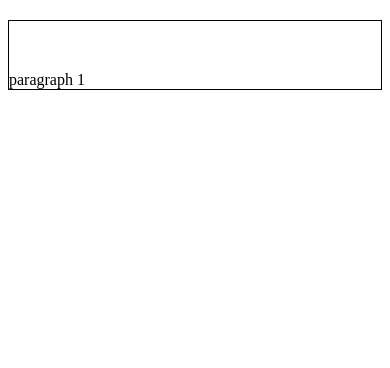
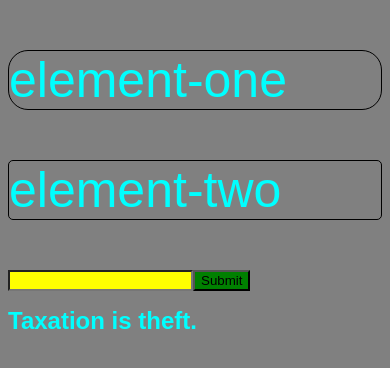
Before and after one commit to josephwilson/frontendfoundations-lecture1-080717, a plain HTML site: page index.html in a window 390 px wide. Drawn offline with nearby package versions, Linux system fonts and the light colour scheme; a web font is replaced by a local one.

Commit message:
at the end of the lecture

```diff
--- /dev/null
+++ b/css/styles.less
@@ -0,0 +1,65 @@
+
+/* an example of a variable for color so it's easier to change colors */
+@primary-color: gray;
+@secondary-color: cyan;
+
+/* using the color vars */
+body{
+    font-family: 'Saira Semi Condensed', sans-serif;
+    background-color: @primary-color;
+    color: @secondary-color;
+}
+
+
+
+/* and example of using vars to stick to "do not repeat yourself" */
+.rounded-corners(@size){
+    moz-border-radius: @size;
+    -webkit-border-radius: @size;
+    border-radius: @size;
+}
+
+/* using the previously created "function" */
+#element-one {
+    border: 1px solid black;
+    .rounded-corners(20px);
+}
+
+#element-two{
+    border: 1px solid black;
+    .rounded-corners(5px);
+}
+
+/* media queries */
+/* screen less than 500px */
+@media(max-width: 500px){
+    p{
+        font-size: 50px;
+    }
+}
+
+/* styling cascading example */
+form
+{
+
+    input
+    {
+        background-color: yellow;
+    }
+
+    button
+    {
+        background-color: green;
+    }
+}
+
+
+@font-base-size: 14px;
+html{
+    font-size: @font-base-size;
+}
+
+
+h1{
+    font-size: @font-base-size + 10;
+}
--- a/index.html
+++ b/index.html
@@ -3,7 +3,10 @@
 
     <head>
         <meta charset="utf-8">
-        <link rel="stylesheet" href="css\styles.css">
+        <link href="https://fonts.googleapis.com/css?family=Saira+Semi+Condensed" rel="stylesheet">
+        <link rel="stylesheet/less" href="css\styles.less">
+        <script src="bower_components\less\dist\less.min.js" charset="utf-8"></script>
+
         <title>Front End Foundations</title>
     </head>
 
@@ -13,7 +16,15 @@
     </header>
 
     <main>
-        <p>paragraph 1</p>
+        <p id="element-one">element-one</p>
+        <p id="element-two">element-two</p>
+
+        <form>
+        <input type="text"><button>Submit</button>
+        </form>
+
+        <h1>Taxation is theft.</h1>
+
     </main>
 
     <footer>
```
Also changed, not shown: css/styles.css (deleted), css/stylesless.js (added), 6 other files.
